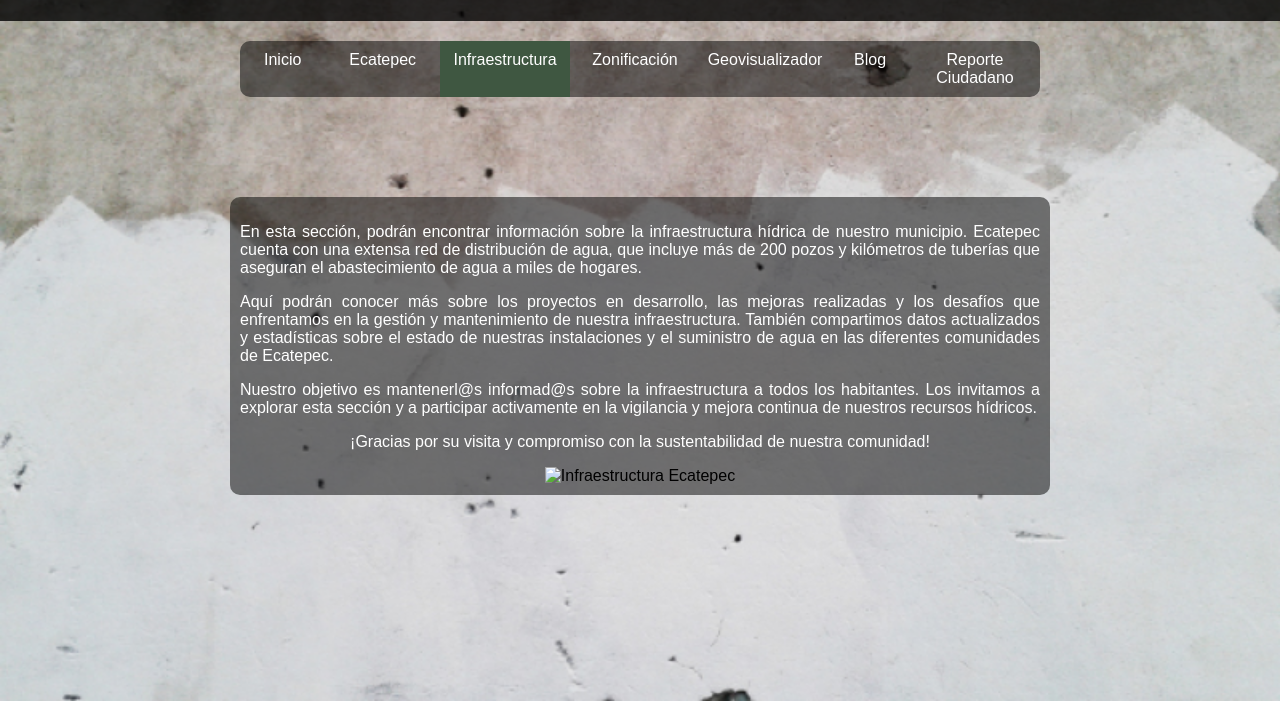
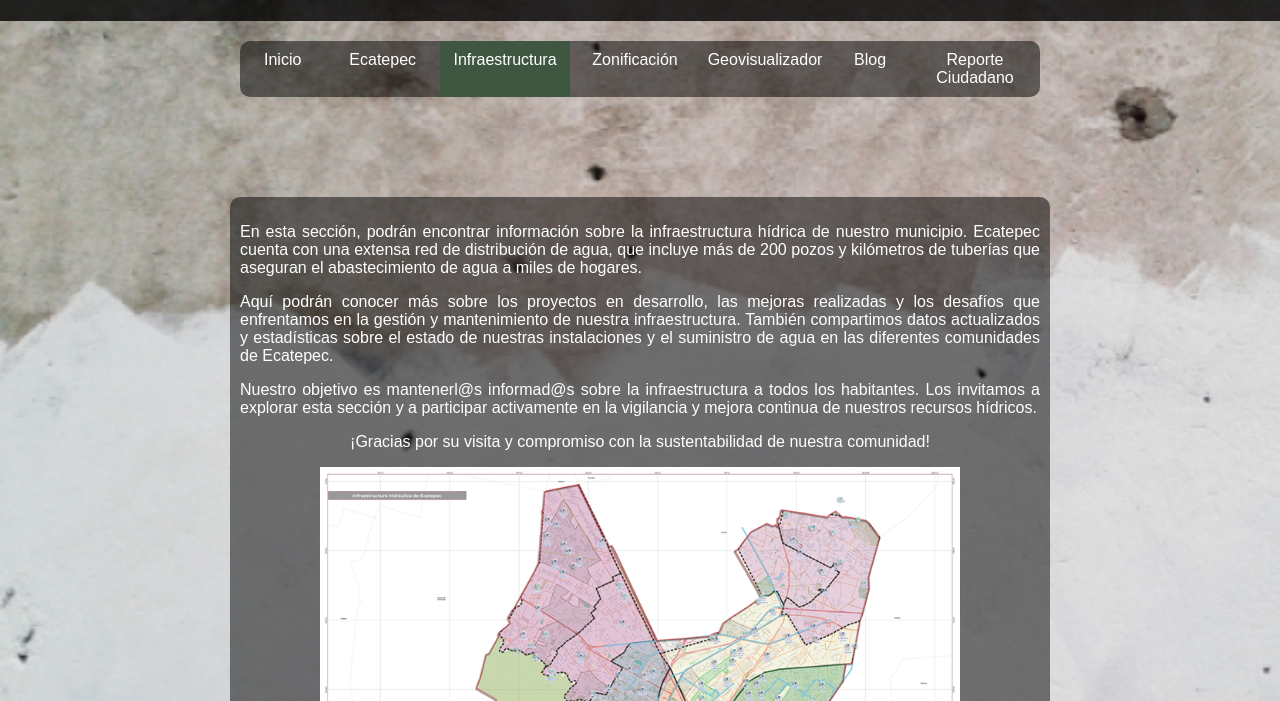
Before and after one commit to AguaMap/contraloriaEcatepec, a plain HTML site: page ecatepec/infraestructura_ecatepec.html in a window 1280 px wide. Shown: the part 99-800 px from the top of the page. Drawn offline with Linux system fonts and the light colour scheme.

Commit message:
Update infraestructura_ecatepec.html

```diff
--- a/ecatepec/infraestructura_ecatepec.html
+++ b/ecatepec/infraestructura_ecatepec.html
@@ -25,7 +25,7 @@
     <p class = "justificado">Aquí podrán conocer más sobre los proyectos en desarrollo, las mejoras realizadas y los desafíos que enfrentamos en la gestión y mantenimiento de nuestra infraestructura. También compartimos datos actualizados y estadísticas sobre el estado de nuestras instalaciones y el suministro de agua en las diferentes comunidades de Ecatepec.  </p>
     <p class = "justificado">Nuestro objetivo es mantenerl@s informad@s sobre la infraestructura a todos los habitantes. Los invitamos a explorar esta sección y a participar activamente en la vigilancia y mejora continua de nuestros recursos hídricos.  </p>
     <p class = "centrado">¡Gracias por su visita y compromiso con la sustentabilidad de nuestra comunidad!  </p>
-    <img src="imagenes/infra_ea.png" alt="Infraestructura Ecatepec">
+    <img src="imagenes_ecatepec/infra_ea.png" alt="Infraestructura Ecatepec">
 </div>
 
 </body>
```
